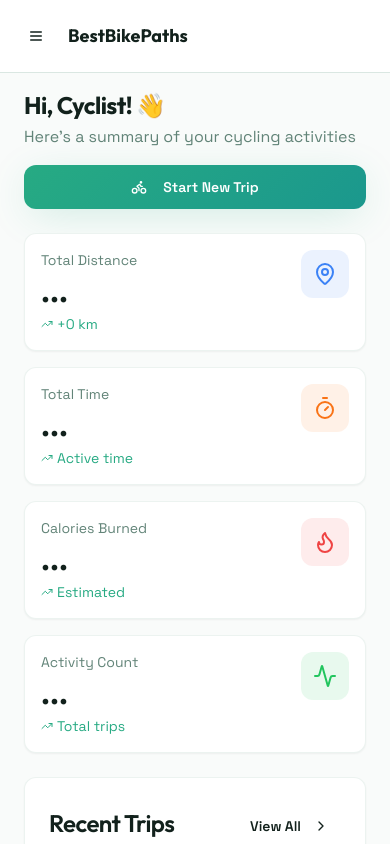
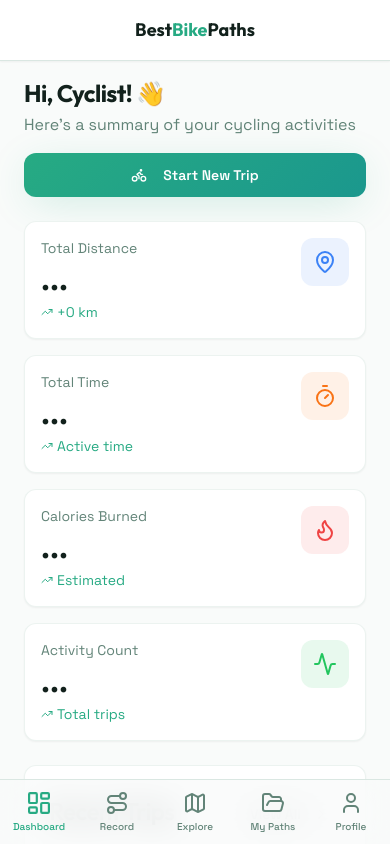
Before and after one commit to AlbertoSpezzapria/Best-Bike-Path, a React (Vite) app in the folder IT/ITD/BestBikePaths/: page /app in a window 390 px wide. Built offline with nearby package versions, Linux system fonts and the light colour scheme; the HTML template or start-up script is replaced by a standard one.

Commit message:
added bottom navbar for phone user

```diff
--- a/IT/ITD/BestBikePaths/src/components/app/AppLayout.tsx
+++ b/IT/ITD/BestBikePaths/src/components/app/AppLayout.tsx
@@ -1,18 +1,22 @@
 import { Outlet } from "react-router-dom";
-import AppSidebar, { MobileSidebar } from "./AppSidebar";
+import AppSidebar from "./AppSidebar";
+import MobileBottomNav from "./MobileBottomNav";
 
 const AppLayout = () => {
   return (
     <div className="flex min-h-screen bg-background text-foreground">
       <AppSidebar className="hidden lg:flex" />
       <main className="flex-1 flex flex-col min-w-0 h-screen overflow-hidden">
-        <div className="lg:hidden p-4 border-b border-border flex items-center bg-card sticky top-0 z-10">
-          <MobileSidebar />
-          <span className="ml-3 font-display font-bold text-lg">BestBikePaths</span>
+        {/* Mobile Header - Optional, for branding/context */}
+        <div className="lg:hidden p-4 border-b border-border flex items-center justify-center bg-card sticky top-0 z-10 shadow-sm">
+           <span className="font-display font-bold text-lg">Best<span className="text-primary">Bike</span>Paths</span>
         </div>
-        <div className="flex-1 overflow-auto">
+
+        <div className="flex-1 overflow-auto pb-24 lg:pb-0">
           <Outlet />
         </div>
+
+        <MobileBottomNav />
       </main>
     </div>
   );
--- a/IT/ITD/BestBikePaths/src/components/app/AppSidebar.tsx
+++ b/IT/ITD/BestBikePaths/src/components/app/AppSidebar.tsx
@@ -17,24 +17,10 @@ import { Sheet, SheetContent, SheetTrigger } from "@/components/ui/sheet";
 import { Button } from "@/components/ui/button";
 import { useAuthStore } from "@/stores/useAuthStore";
 
-let isGuest = false;
-if(localStorage.getItem("guestMode") == "true"){
-  isGuest = true;
-}
-let navItems = [];
-if(isGuest){
-  navItems = [
-    { icon: Map, label: "Explore Paths", to: "/guest-app" },
-    { icon: LogInIcon, label: "SignIn", to: "/"}
-  ];
-}else{
-  navItems = [
-    { icon: LayoutDashboard, label: "Dashboard", to: "/app" },
-    { icon: Route, label: "Record Path", to: "/app/record" },
-    { icon: Map, label: "Explore Paths", to: "/app/explore" },
-    { icon: FolderOpen, label: "My Paths", to: "/app/my-paths" },
-  ];
-}
+import { getSidebarItems } from "@/config/navigation";
+
+let isGuest = localStorage.getItem("guestMode") === "true";
+const navItems = getSidebarItems(isGuest);
 
 const SidebarContent = ({ onNavClick }: { onNavClick?: () => void }) => {
   const { user, signOut } = useAuthStore();
--- /dev/null
+++ b/IT/ITD/BestBikePaths/src/components/app/MobileBottomNav.tsx
@@ -0,0 +1,44 @@
+import { NavLink } from "react-router-dom";
+import { cn } from "@/lib/utils";
+import { getNavItems } from "@/config/navigation";
+
+const MobileBottomNav = () => {
+  const isGuest = localStorage.getItem("guestMode") === "true";
+  const navItems = getNavItems(isGuest);
+
+  return (
+    <nav className="lg:hidden fixed bottom-0 left-0 right-0 z-50 bg-background/80 backdrop-blur-lg border-t border-border pb-safe">
+      <div className="flex items-center justify-around h-16">
+        {navItems.map((item) => (
+          <NavLink
+            key={item.to}
+            to={item.to}
+            end={item.to === "/app"}
+            className={({ isActive }) =>
+              cn(
+                "flex flex-col items-center justify-center w-full h-full gap-1 px-2 transition-colors duration-200",
+                isActive
+                  ? "text-primary dark:text-primary"
+                  : "text-muted-foreground hover:text-foreground"
+              )
+            }
+          >
+            {({ isActive }) => (
+              <>
+                <item.icon
+                  className={cn(
+                    "w-6 h-6 transition-transform duration-200",
+                    isActive && "scale-110"
+                  )}
+                />
+                <span className="text-[10px] font-medium">{item.label}</span>
+              </>
+            )}
+          </NavLink>
+        ))}
+      </div>
+    </nav>
+  );
+};
+
+export default MobileBottomNav;
--- /dev/null
+++ b/IT/ITD/BestBikePaths/src/config/navigation.ts
@@ -0,0 +1,47 @@
+import {
+  LayoutDashboard,
+  Route,
+  Map,
+  FolderOpen,
+  LogInIcon,
+  User,
+} from "lucide-react";
+
+export type NavItem = {
+  icon: any;
+  label: string;
+  to: string;
+};
+
+export const getNavItems = (isGuest: boolean): NavItem[] => {
+  if (isGuest) {
+    return [
+      { icon: Map, label: "Explore", to: "/guest-app" },
+      { icon: LogInIcon, label: "SignIn", to: "/" },
+    ];
+  }
+  return [
+    { icon: LayoutDashboard, label: "Dashboard", to: "/app" },
+    { icon: Route, label: "Record", to: "/app/record" },
+    { icon: Map, label: "Explore", to: "/app/explore" },
+    { icon: FolderOpen, label: "My Paths", to: "/app/my-paths" },
+    { icon: User, label: "Profile", to: "/app/settings" },
+  ];
+};
+
+// Items specifically for the sidebar (excluding Profile as it's handled separately there usually, but we can unify if needed)
+// For now, mirroring existing Sidebar behavior where Profile is separate at the bottom.
+export const getSidebarItems = (isGuest: boolean): NavItem[] => {
+    if (isGuest) {
+        return [
+          { icon: Map, label: "Explore Paths", to: "/guest-app" },
+          { icon: LogInIcon, label: "SignIn", to: "/"}
+        ];
+      }
+      return [
+        { icon: LayoutDashboard, label: "Dashboard", to: "/app" },
+        { icon: Route, label: "Record Path", to: "/app/record" },
+        { icon: Map, label: "Explore Paths", to: "/app/explore" },
+        { icon: FolderOpen, label: "My Paths", to: "/app/my-paths" },
+      ];
+}
--- a/IT/ITD/BestBikePaths/src/index.css
+++ b/IT/ITD/BestBikePaths/src/index.css
@@ -175,6 +175,10 @@
   .animate-pulse-slow {
     animation: pulse 4s cubic-bezier(0.4, 0, 0.6, 1) infinite;
   }
+
+  .pb-safe {
+    padding-bottom: env(safe-area-inset-bottom);
+  }
 }
 
 @keyframes float {
```
